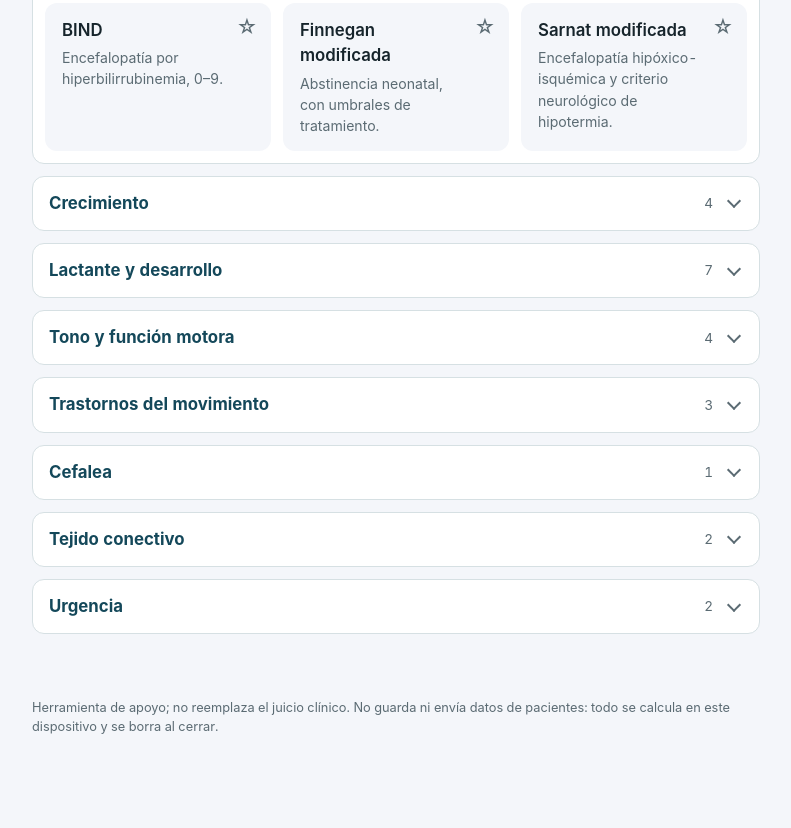
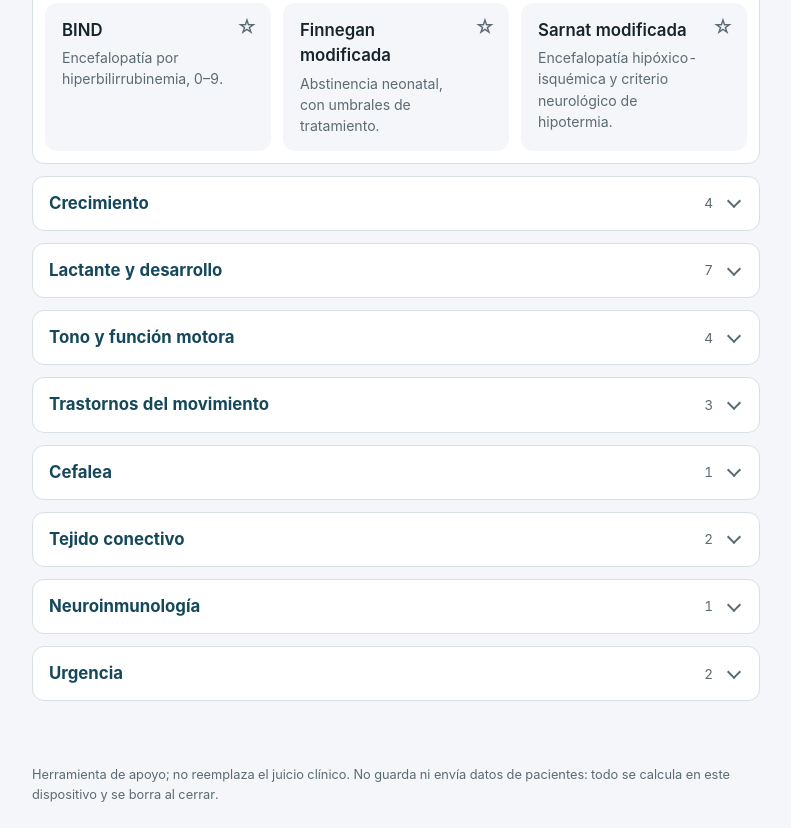
Before and after one commit to Vicentoko/escalas-neuropediatria, a plain HTML site: page index.html in a window 1280 px wide. Shown: the part 714-1542 px from the top of the page, without its empty margins (244-1035 px from the left). Before the commit the page ends 1475 px from the top, so only its background shows below. Drawn offline with Linux system fonts and the light colour scheme.

Commit message:
Agregar CASE (escala de encefalitis autoinmune)
Co-Authored-By: Claude Opus 5.5 <noreply@anthropic.com>
Claude-Session: https://claude.ai/code/session_018AHFp9VWJ8YUR5MSrHR3hV

```diff
--- a/index.html
+++ b/index.html
@@ -291,6 +291,32 @@ gcs: {
     {name:"Respuesta motora", desc:true, opts:[[6,"Obedece órdenes","Movimientos espontáneos normales"],[5,"Localiza el dolor","Retira al tacto"],[4,"Retira al dolor","Retira al dolor"],[3,"Flexión anormal (decorticación)","Flexión anormal (decorticación)"],[2,"Extensión (descerebración)","Extensión (descerebración)"],[1,"Ninguna","Ninguna"]]}
   ],
   interpret:t=>t<=8?{cls:"bad",txt:"Grave (≤8): considerar protección de vía aérea"}:t<=12?{cls:"warn",txt:"Moderado (9–12)"}:{cls:"ok",txt:"Leve (13–15)"}
+},
+case: {
+  title:"CASE", full:"Clinical Assessment Scale in Autoimmune Encephalitis", max:27,
+  lede:"Severidad de la encefalitis autoinmune: 9 ítems, cada uno 0–3, total 0–27. Puede aplicarse en cualquier fase; memoria y lenguaje se evalúan por la conversación y la observación.",
+  ref:"Lim JA, et al. Ann Neurol 2019;85:352–8. Definiciones de crisis y regla del coma según los autores, en Cai MT, et al. Neurol Ther 2021;10:985–1000. Sin puntos de corte de severidad validados; Zhang Y, et al. (Front Immunol 2021) usan como desenlace 0–4 excelente, 5–9 moderado y 10–27 malo. Copyright de la escala: Seoul National University Hospital; traducción propia.",
+  items:[
+    {name:"Crisis epilépticas", hint:"Controladas: sin crisis en el último mes con fármacos, sin necesidad de subir dosis. Refractarias: requieren subir dosis.", opts:[
+      "Sin crisis","Crisis controladas","Crisis refractarias","Estado epiléptico"]},
+    {name:"Alteración de memoria", hint:"En coma: puntuar 3.", opts:[
+      "Ninguna","Leve (no afecta las actividades diarias)","Moderada (interfiere con las actividades diarias)","Grave (sin memoria reciente o no puede comunicarse)"]},
+    {name:"Síntomas psiquiátricos", hint:"En coma: puntuar 3.", opts:[
+      "Ninguno","Leves (no requieren intervención médica; no afectan las actividades diarias)","Moderados (requieren intervención médica; interfieren con las actividades diarias)","Graves (requieren cuidado continuo u hospitalización), o no evaluables"]},
+    {name:"Conciencia", opts:[
+      "Alerta (abre los ojos espontáneamente)","Somnoliento (abre los ojos a la voz)","Estupor (abre los ojos al dolor)","Coma (no abre los ojos)"]},
+    {name:"Lenguaje", hint:"En coma: puntuar 3.", opts:[
+      "Normal","Leve (lento, pero logra expresar oraciones)","Moderado (no logra oraciones completas)","Grave (no puede comunicarse)"]},
+    {name:"Discinesia / distonía", opts:[
+      "Ninguna","Leve (no afecta las actividades diarias)","Moderada (interfiere con las actividades diarias)","Grave, con complicaciones médicas secundarias"]},
+    {name:"Inestabilidad de la marcha y ataxia", hint:"En coma: puntuar 3.", opts:[
+      "Normal","Leve, camina sin ayuda","Moderada, camina con ayuda","Grave, no camina"]},
+    {name:"Disfunción de tronco encefálico", hint:"La tabla original la rotula «número de síntomas». Aquí se marca el nivel más alto presente.", opts:[
+      "Ninguna","Paresia de la mirada","Alimentación por sonda","Ventilación mecánica por hipoventilación central"]},
+    {name:"Debilidad", hint:"Fuerza promedio de las 4 extremidades (MRC), redondeada. En coma: puntuar 3.", opts:[
+      "Normal (5/5)","Leve (4/5)","Moderada (3/5)","Grave (≤2/5)"]}
+  ],
+  interpret:t=>({cls:"", txt:t<=4?"0–4: rango «excelente» en estudios de desenlace":t<=9?"5–9: rango «moderado» en estudios de desenlace":"10–27: rango «malo» en estudios de desenlace"})
 }
 };
 
@@ -334,7 +360,7 @@ function bar(html){ const b=$("#bar"); if(!html){ b.hidden=true; bar.last=null;
 const ROUTES = [
   ["inicio","Inicio"],["edad","Edad corregida"],["pc","Perímetro craneano"],["ant","Antropometría"],["pcrn","PC al nacer"],["finnegan","Finnegan"],["sarnat","Sarnat"],["bind","BIND"],["hitos","Hitos del desarrollo"],["mchat","M-CHAT-R"],["amse","AMSE"],["gmfcs","GMFCS"],
   ["tardieu","Tardieu"],["tono","Ashworth / MRC"],["sprs","SPRS"],["sara","SARA"],["bfm","Burke-Fahn-Marsden"],["ygtss","YGTSS"],
-  ["beighton","Beighton"],["marfan","Marfan"],["pedmidas","PedMIDAS"],["ee","Estado epiléptico"],["gcs","Glasgow"]
+  ["beighton","Beighton"],["marfan","Marfan"],["pedmidas","PedMIDAS"],["ee","Estado epiléptico"],["gcs","Glasgow"],["case","CASE"]
 ];
 function route(){
   const id = (location.hash||"#inicio").slice(1);
@@ -411,6 +437,7 @@ function viewHome(){
     pedmidas:["PedMIDAS","Discapacidad por cefalea en 3 meses, grados I–IV."],
     ee:["Estado epiléptico (HCVB)","Guía 2024 paso a paso: dosis por peso, cronómetro y registro."],
     gcs:["Glasgow pediátrico","Versión lactante y niño, 3–15."],
+    case:["CASE","Severidad de encefalitis autoinmune, 9 ítems, 0–27."],
     edad:["Edad corregida","Cronológica, corregida, postmenstrual y fecha de término."],
     pcrn:["PC al nacer (Alarcón-Pittaluga)","Curva chilena por edad gestacional, 24–42 semanas."],
     hitos:["Hitos del desarrollo","Hitos esperados para la edad (CDC/AAP 2022) y cociente de desarrollo."],
@@ -426,6 +453,7 @@ function viewHome(){
     ["Trastornos del movimiento",["bfm","ygtss","sara"]],
     ["Cefalea",["pedmidas"]],
     ["Tejido conectivo",["beighton","marfan"]],
+    ["Neuroinmunología",["case"]],
     ["Urgencia",["ee","gcs"]]
   ];
   $("#view").innerHTML = `<div class="hero"><svg viewBox="0 0 100 100" width="88" height="88" aria-hidden="true"><g fill="none" style="stroke:var(--accent)" stroke-width="5.5" stroke-linecap="round" stroke-linejoin="round"><g transform="translate(-3.5 0)"><path d="M46 17 C36 13 24 16 21 27 C12 30 9 42 14 50 C9 58 12 70 21 73 C24 84 36 87 46 83 Z"/><path d="M46 33 C39 34 33 31 31 25"/><path d="M14 50 C22 49 28 46 31 40"/><path d="M46 58 C38 57 31 61 29 68"/></g><g transform="translate(3.5 0)"><path d="M54 17 C64 13 76 16 79 27 C88 30 91 42 86 50 C91 58 88 70 79 73 C76 84 64 87 54 83 Z"/><path d="M54 33 C61 34 67 31 69 25"/><path d="M86 50 C78 49 72 46 69 40"/><path d="M54 58 C62 57 69 61 71 68"/></g></g><circle cx="50" cy="50" r="5" style="fill:var(--coral)"/></svg><span class="w">Escalas Neuropediatría</span><span class="t">Neuropediatría · Universidad de Valparaíso</span></div>
@@ -508,10 +536,11 @@ const KW = {
   tono:"espasticidad tono fuerza ashworth mrc", sprs:"paraparesia espastica hereditaria peh hsp", sara:"ataxia cerebelo",
   bfm:"distonia burke fahn marsden bfmdrs", ygtss:"tics tourette yale", pedmidas:"cefalea migrana jaqueca discapacidad", beighton:"hiperlaxitud laxitud articular hipermovilidad ehlers danlos sed", marfan:"marfan ghent fbn1 aracnodactilia ectopia lentis aorta tejido conectivo envergadura",
   ee:"status estatus convulsion crisis epilepsia benzodiazepina midazolam diazepam lorazepam fenitoina levetiracetam fenobarbital dosis peso hcvb van buren protocolo urgencia",
-  gcs:"glasgow coma conciencia tec trauma urgencia"
+  gcs:"glasgow coma conciencia tec trauma urgencia",
+  case:"encefalitis autoinmune anti nmda nmdar lgi1 mog anticuerpos neuroinmunologia severidad lim"
 };
 
-// ---------- escalas genéricas (SARA, SPRS, Glasgow) ----------
+// ---------- escalas genéricas (SARA, SPRS, Glasgow, CASE) ----------
 function viewScale(id){
   const S = SCALES[id]; const st = ST[id] ||= {v:{}, age:"nino"};
   const optsOf = it => it.opts.map((o,i)=> Array.isArray(o) ? {s:o[0], t:(o.length===2||st.age==="nino"?o[1]:o[2]), n:(it.labels||S.labels)?.[i] ?? o[0]} : {s:i, t:o, n:i});
--- a/sw.js
+++ b/sw.js
@@ -1,5 +1,5 @@
 // Caché para uso sin conexión. Cambiar VERSION en cada actualización.
-const VERSION = "v15";
+const VERSION = "v17";
 const FILES = ["./", "index.html", "manifest.webmanifest", "icon.svg", "icon-192.png", "icon-512.png"];
 self.addEventListener("install", e => e.waitUntil(caches.open(VERSION).then(c => c.addAll(FILES)).then(() => self.skipWaiting())));
 self.addEventListener("activate", e => e.waitUntil(caches.keys().then(ks => Promise.all(ks.filter(k => k !== VERSION).map(k => caches.delete(k)))).then(() => self.clients.claim())));
```
